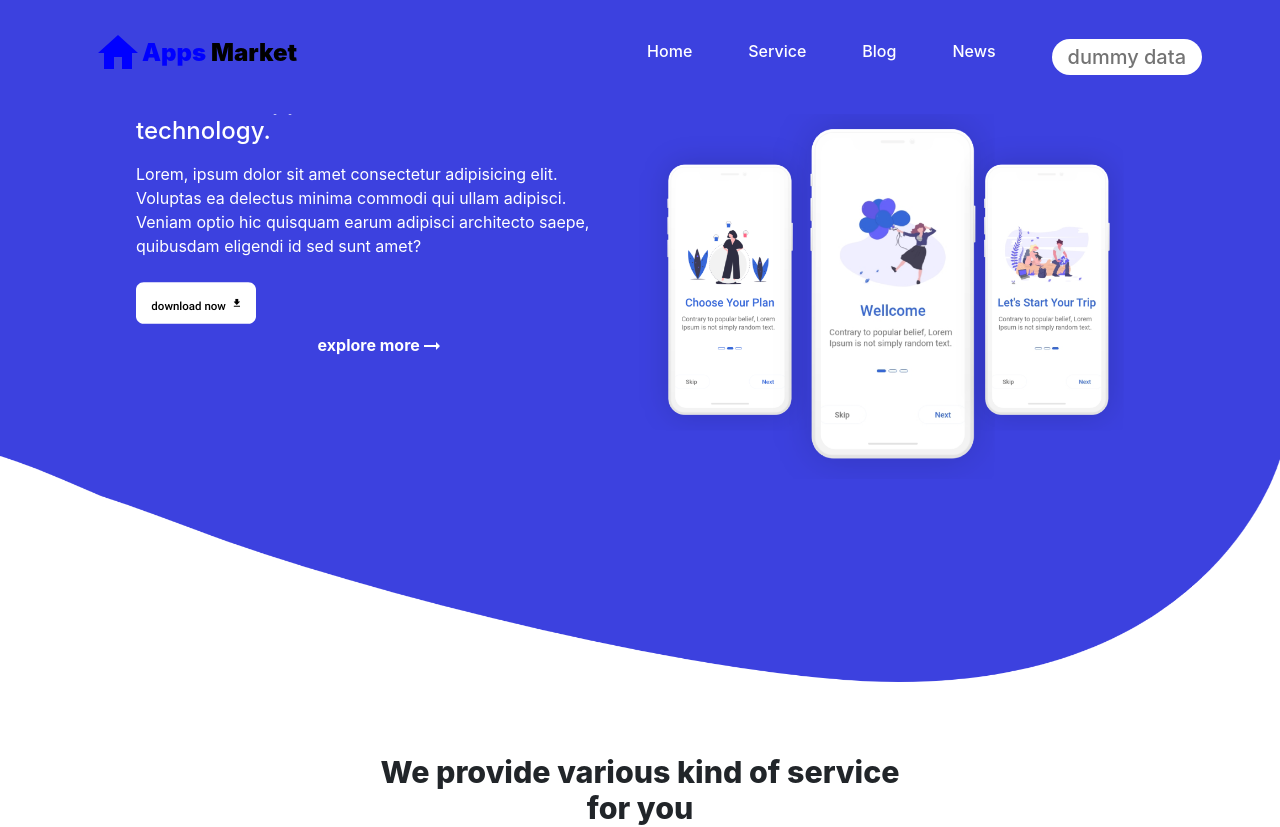
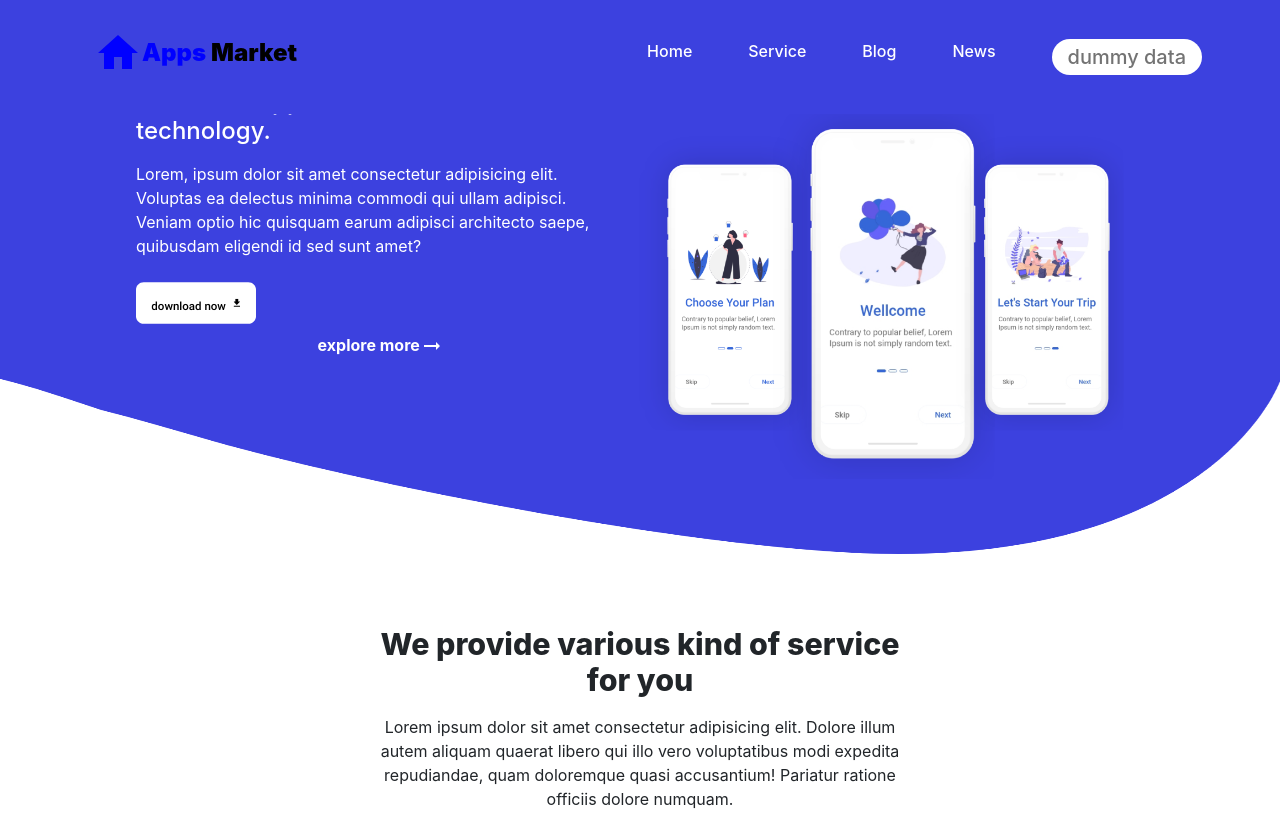
Before and after one commit to coadingCreature/apps_market, a React (Create React App) app: page / in a window 1280 px wide. Shown: the top 827 px of the page. Built offline with nearby package versions, Linux system fonts and the light colour scheme.

Commit message:
apps market

```diff
--- a/src/client/views/home/header/Header.css
+++ b/src/client/views/home/header/Header.css
@@ -109,7 +109,7 @@
   }
   .header_grid_container img {
     width: 100%;
-    height: 35.5rem;
+    height: 27.5rem;
   }
   .header_grid {
     display: -ms-grid;
--- a/src/client/views/home/header/Header.scss
+++ b/src/client/views/home/header/Header.scss
@@ -145,7 +145,7 @@
 
         img {
             width: 100%;
-            height: 35.5rem;
+            height: 27.5rem;
         }
 
     }
```
